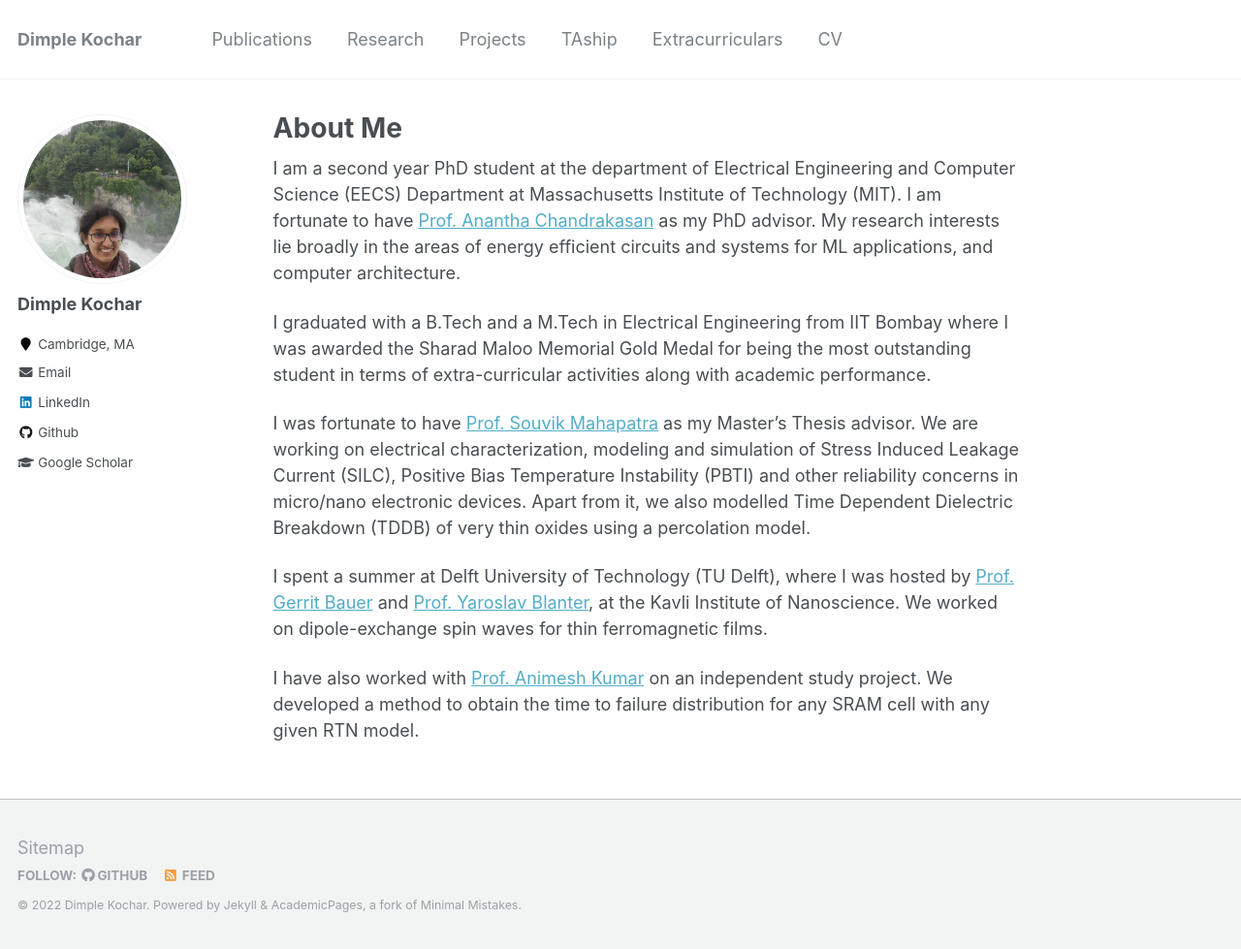
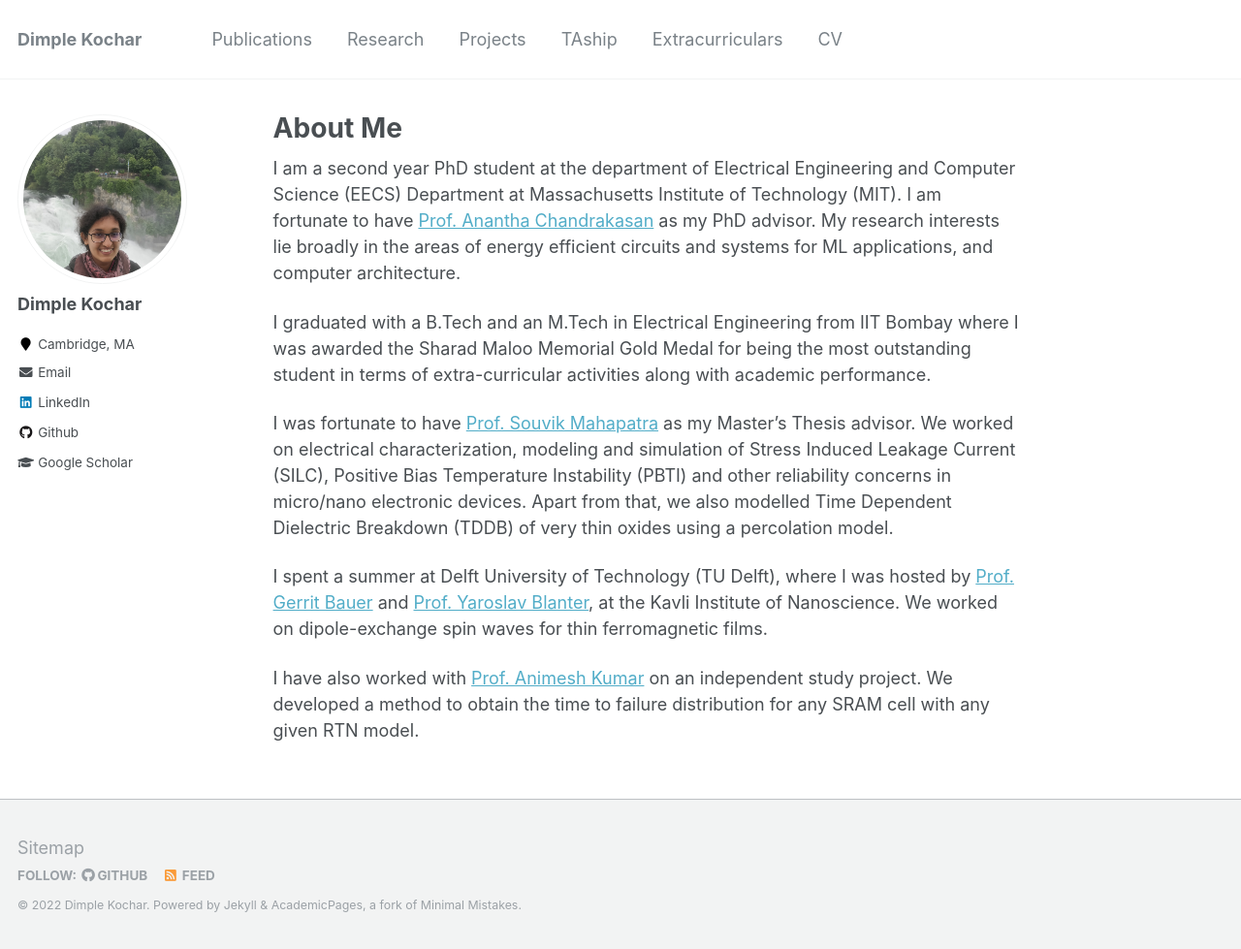
Before and after one commit to dimplekochar/dimplekochar.github.io, a Jekyll site: the page built from _pages/about.md, in a window 1280 px wide and 979 px high. Shown: the whole window at 97% size. Built offline with Jekyll 4.4.1, drawn with Linux system fonts in a browser that asks for light colours.

Commit message:
Update about.md

```diff
--- a/_pages/about.md
+++ b/_pages/about.md
@@ -11,9 +11,9 @@ redirect_from:
 
 I am a second year PhD student at the department of Electrical Engineering and Computer Science (EECS) Department at Massachusetts Institute of Technology (MIT). I am fortunate to have [Prof. Anantha Chandrakasan](https://www.eecs.mit.edu/people/anantha-chandrakasan/) as my PhD advisor. My research interests lie broadly in the areas of energy efficient circuits and systems for ML applications, and computer architecture.
 
-I graduated with a B.Tech and a M.Tech in Electrical Engineering from IIT Bombay where I was awarded the Sharad Maloo Memorial Gold Medal for being the most outstanding student in terms of extra-curricular activities along with academic performance.
+I graduated with a B.Tech and an M.Tech in Electrical Engineering from IIT Bombay where I was awarded the Sharad Maloo Memorial Gold Medal for being the most outstanding student in terms of extra-curricular activities along with academic performance.
 
-I was fortunate to have [Prof. Souvik Mahapatra](https://www.ee.iitb.ac.in/wiki/faculty/souvik?s=model) as my Master's Thesis advisor. We are working on electrical characterization, modeling and simulation of Stress Induced Leakage Current (SILC), Positive Bias Temperature Instability (PBTI) and other reliability concerns in micro/nano electronic devices. Apart from it, we also modelled Time Dependent Dielectric Breakdown (TDDB) of very thin oxides using a percolation model.
+I was fortunate to have [Prof. Souvik Mahapatra](https://www.ee.iitb.ac.in/wiki/faculty/souvik?s=model) as my Master's Thesis advisor. We worked on electrical characterization, modeling and simulation of Stress Induced Leakage Current (SILC), Positive Bias Temperature Instability (PBTI) and other reliability concerns in micro/nano electronic devices. Apart from that, we also modelled Time Dependent Dielectric Breakdown (TDDB) of very thin oxides using a percolation model.
 
 I spent a summer at Delft University of Technology (TU Delft), where I was hosted by [Prof. Gerrit Bauer](https://www.tudelft.nl/en/faculty-of-applied-sciences/about-faculty/departments/quantum-nanoscience/prof-dr-gerrit-bauer/) and [Prof. Yaroslav Blanter](https://www.tudelft.nl/en/faculty-of-applied-sciences/about-faculty/departments/quantum-nanoscience/prof-dr-yaroslav-blanter/), at the Kavli Institute of Nanoscience. We worked on dipole-exchange spin waves for thin ferromagnetic films.
 
```
